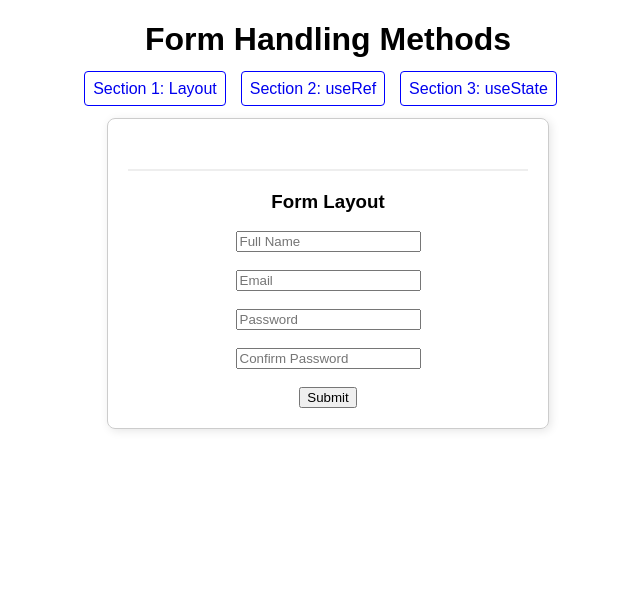
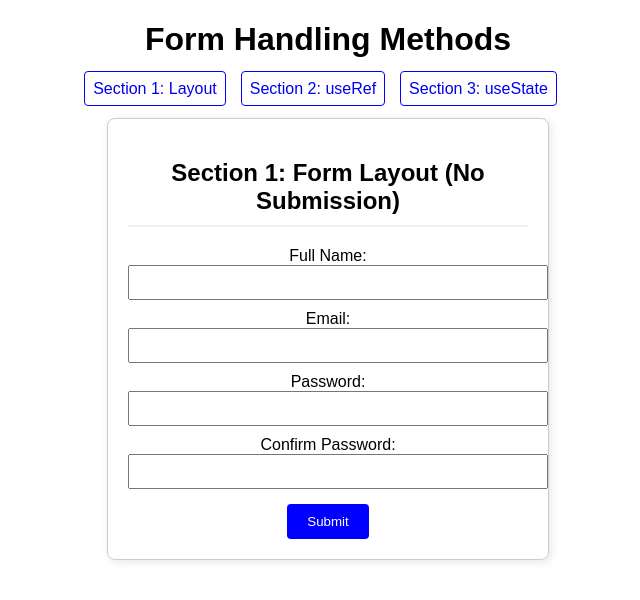
Before and after one commit to acciojob/Forms-Satyam722, a React app: page / in a window 1280 px wide. Shown: the top 600 px of the page, without its empty margins (312-952 px from the left). Built offline with nearby package versions, Linux system fonts and the light colour scheme.

Commit message:
Update Form.js

```diff
--- a/src/components/Form.js
+++ b/src/components/Form.js
@@ -1,21 +1,41 @@
-import React from "react";
-import Card from "./Card";
+// Form.js
+import React from 'react';
+import Card from './Card';
 
-const Form = () => {
+function Form() {
+  // Common form fields structure
+  const formFields = (
+    <>
+      <div style={{ marginBottom: '10px' }}>
+        <label htmlFor="full_name">Full Name:</label>
+        <input type="text" id="full_name" name="full_name" style={{ width: '100%', padding: '8px' }} required />
+      </div>
+      <div style={{ marginBottom: '10px' }}>
+        <label htmlFor="email">Email:</label>
+        <input type="email" id="email" name="email" style={{ width: '100%', padding: '8px' }} required />
+      </div>
+      <div style={{ marginBottom: '10px' }}>
+        <label htmlFor="password">Password:</label>
+        <input type="password" id="password" name="password" style={{ width: '100%', padding: '8px' }} required />
+      </div>
+      <div style={{ marginBottom: '15px' }}>
+        <label htmlFor="password_confirmation">Confirm Password:</label>
+        <input type="password" id="password_confirmation" name="password_confirmation" style={{ width: '100%', padding: '8px' }} required />
+      </div>
+      <button type="submit" style={{ padding: '10px 20px', backgroundColor: 'blue', color: 'white', border: 'none', borderRadius: '4px' }}>
+        Submit
+      </button>
+    </>
+  );
+
   return (
-    <Card>
-      <form id="info-form">
-        <h3>Form Layout</h3>
-
-        <input id="full_name" type="text" placeholder="Full Name" /><br /><br />
-        <input id="email" type="email" placeholder="Email" /><br /><br />
-        <input id="password" type="password" placeholder="Password" /><br /><br />
-        <input id="password_confirmation" type="password" placeholder="Confirm Password" /><br /><br />
-
-        <button type="submit">Submit</button>
+    <Card title="Section 1: Form Layout (No Submission)">
+      {/* Required form id="info-form" */}
+      <form id="info-form" onSubmit={(e) => { e.preventDefault(); alert("Layout Form Submitted!"); }}>
+        {formFields}
       </form>
     </Card>
   );
-};
+}
 
 export default Form;
```
